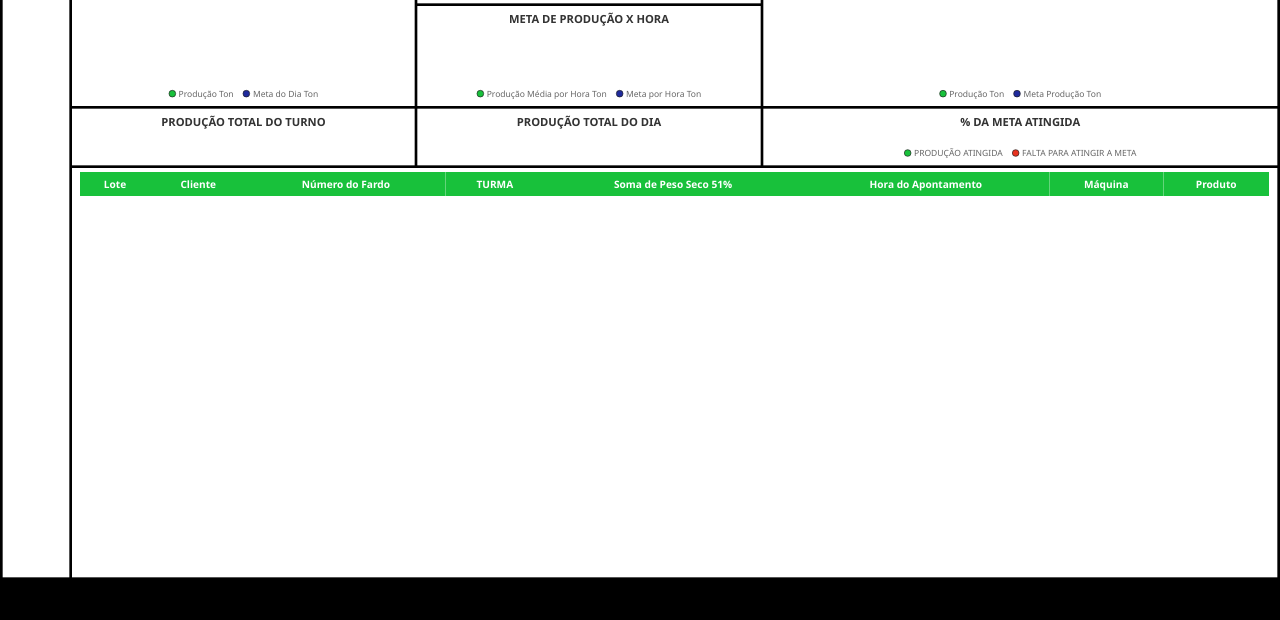
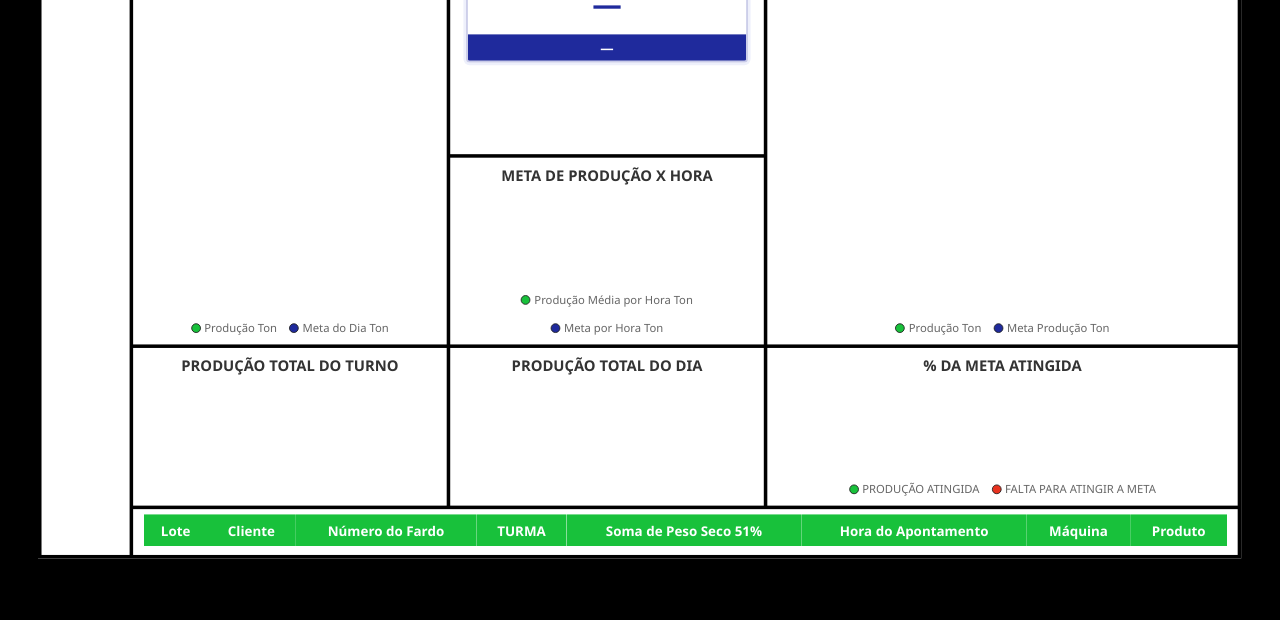
Before and after one commit to TIforest/Gestao-a-Vista-de-Producao-Revita, a website: page public/index.html in a window 1280 px wide. Shown: the part 180-800 px from the top of the page. Drawn offline with Linux system fonts and the light colour scheme; no server answers.

Commit message:
TV: quadro de 1366x768, tabela com os 3 ultimos fardos e margem anti-corte
O quadro de 1920x1080 ficava pequeno demais quando reduzido pra TV, e a TV
cortava as bordas (botao Atualizar, coluna Produto). Agora o quadro e
desenhado em 1366x768 (letras no tamanho de um monitor comum), a tabela
mostra so os 3 ultimos fardos (como o BI) e sobra se distribui entre os
graficos de cima. ajustarEscala deixa 3% de folga em cada borda por padrao
(?margem=5 ou ?margem=0 pela URL pra ajustar sem deploy).

Co-Authored-By: Claude Fable 5.1 <noreply@anthropic.com>

```diff
--- a/public/app.js
+++ b/public/app.js
@@ -425,8 +425,18 @@
   });
 
   // "Ajustar à página" (ver .tela no styles.css): em tela grande, escala o
-  // quadro fixo de 1920x1080 pra caber na janela e centraliza as sobras.
+  // quadro fixo de 1366x768 pra caber na janela e centraliza as sobras.
   // Em celular (< 901px) o quadro fica no fluxo normal, sem escala.
+  //
+  // Margem de segurança: TV costuma "cortar" uns 2-5% de cada borda
+  // (overscan) — vimos isso na TV da fábrica, que comia o botão Atualizar
+  // e a coluna Produto. Por padrão deixa 3% de folga em cada lado; dá pra
+  // ajustar pela URL sem mexer no código: ?margem=5 (em %), ou ?margem=0.
+  const QUADRO_W = 1366;
+  const QUADRO_H = 768;
+  const margemParam = Number(new URLSearchParams(window.location.search).get("margem"));
+  const MARGEM = (Number.isFinite(margemParam) && window.location.search.includes("margem=") ? margemParam : 3) / 100;
+
   function ajustarEscala() {
     const tela = document.getElementById("tela");
     if (window.innerWidth < 901) {
@@ -435,10 +445,12 @@
       tela.style.top = "";
       return;
     }
-    const escala = Math.min(window.innerWidth / 1920, window.innerHeight / 1080);
+    const larguraUtil = window.innerWidth * (1 - 2 * MARGEM);
+    const alturaUtil = window.innerHeight * (1 - 2 * MARGEM);
+    const escala = Math.min(larguraUtil / QUADRO_W, alturaUtil / QUADRO_H);
     tela.style.transform = "scale(" + escala + ")";
-    tela.style.left = Math.max(0, (window.innerWidth - 1920 * escala) / 2) + "px";
-    tela.style.top = Math.max(0, (window.innerHeight - 1080 * escala) / 2) + "px";
+    tela.style.left = Math.max(0, (window.innerWidth - QUADRO_W * escala) / 2) + "px";
+    tela.style.top = Math.max(0, (window.innerHeight - QUADRO_H * escala) / 2) + "px";
   }
   window.addEventListener("resize", ajustarEscala);
   ajustarEscala();
--- a/public/styles.css
+++ b/public/styles.css
@@ -30,19 +30,21 @@ body {
 }
 
 /* "Ajustar à página", como o Power BI: em tela grande (TV/monitor) o painel
-   é desenhado num quadro fixo de 1920x1080 e o app.js reduz/amplia o quadro
+   é desenhado num quadro fixo de 1366x768 (tamanho de monitor comum — é o
+   que define o tamanho relativo das letras) e o app.js reduz/amplia o quadro
    inteiro (transform: scale) pra caber na janela, mantendo as proporções.
    Assim a TV mostra exatamente o mesmo layout do computador — inclusive a
-   tabela de apontamentos embaixo, que numa TV com resolução menor ficava
-   fora da tela. Sobras (tela que não é 16:9) ficam pretas. */
+   tabela de apontamentos embaixo. Sobras (tela que não é 16:9) e a margem
+   de segurança contra o corte de borda da TV (ver ajustarEscala) ficam
+   pretas. */
 @media (min-width: 901px) {
   html, body { height: 100%; overflow: hidden; background: var(--bi-preto); }
   .tela {
     position: absolute;
     top: 0;
     left: 0;
-    width: 1920px;
-    height: 1080px;
+    width: 1366px;
+    height: 768px;
     transform-origin: top left;
     background: var(--bi-branco);
     display: flex;
@@ -98,12 +100,12 @@ body {
   gap: 4px;
   padding: 4px;
   background: var(--bi-preto);
-  /* Ocupa exatamente a altura que sobra abaixo do topo (no quadro de
-     1080px): tudo aparece sem rolagem, e só a tabela (última linha da
-     grade) rola por dentro. */
+  /* Ocupa exatamente a altura que sobra abaixo do topo: a tabela (última
+     linha) fica do tamanho das suas 3 linhas, e o que sobra se distribui
+     entre as outras três linhas da grade. */
   flex: 1;
   min-height: 0;
-  grid-template-rows: auto auto auto minmax(0, 1fr);
+  grid-template-rows: auto auto auto max-content;
 }
 
 .panel {
@@ -151,14 +153,14 @@ body {
 .turma-box:hover { background: #e9fbe9; }
 .turma-box.active { background: var(--bi-verde); color: var(--bi-branco); }
 
-.producao-turma-panel { grid-area: producaoTurma; min-height: 280px; }
+.producao-turma-panel { grid-area: producaoTurma; }
 .mes-panel { grid-area: mes; align-items: center; justify-content: flex-start; text-align: center; }
 .desaguadoras-panel { grid-area: desaguadoras; }
-.hora-panel { grid-area: hora; min-height: 150px; }
+.hora-panel { grid-area: hora; }
 .turno-panel { grid-area: turno; }
 .dia-panel { grid-area: dia; }
 .meta-atingida-panel { grid-area: metaAtingida; }
-.tabela-panel { grid-area: tabela; min-height: 0; padding-top: 6px; }
+.tabela-panel { grid-area: tabela; padding-top: 6px; }
 
 /* --- produção acumulada do mês --- */
 .mes-box {
@@ -188,7 +190,7 @@ body {
 
 /* --- gráficos de barras em par (produção verde sobre meta azul) --- */
 .pbar-chart { display: flex; flex-direction: column; justify-content: center; gap: 22px; flex: 1; padding: 6px 0; }
-.pbar-chart--tall { gap: 20px; }
+.pbar-chart--tall { gap: 16px; }
 .pbar-row { display: flex; align-items: center; gap: 10px; }
 .pbar-row.clickable { cursor: pointer; }
 .pbar-row.selected .pbar-label { color: var(--bi-verde); }
@@ -265,7 +267,7 @@ body {
 .meta-ticks { display: flex; justify-content: space-between; margin-left: 34px; font-size: 0.85rem; font-weight: 800; color: var(--bi-texto); }
 
 /* --- tabela --- */
-.table-wrap { overflow: auto; flex: 1; min-height: 0; }
+.table-wrap { overflow: visible; }
 table { width: 100%; border-collapse: collapse; font-size: 0.95rem; }
 thead th {
   background: var(--bi-verde); color: var(--bi-branco);
@@ -311,6 +313,5 @@ tbody tr:nth-child(even) { background: #f0f0f0; }
 
   .pbar-label, .pbar-chart--wide .pbar-label { width: 70px; font-size: 0.78rem; }
   .pbar-text { font-size: 0.8rem; }
-  .producao-turma-panel { min-height: 0; }
-  .table-wrap { max-height: 60vh; }
+  .table-wrap { overflow-x: auto; }
 }
--- a/src/lib/dashboard.ts
+++ b/src/lib/dashboard.ts
@@ -187,7 +187,7 @@ export async function buildDashboardPayload(env: Env, filters: DashboardFilters)
   const ultimosRows = await env.DB.prepare(
     `SELECT lote, cliente, numero_fardo, turma, peso_seco, data_hora, maquina, produto
      FROM apontamentos WHERE ${ultimosConds.join(" AND ")}
-     ORDER BY data_hora DESC LIMIT 10`
+     ORDER BY data_hora DESC LIMIT 3`
   )
     .bind(...ultimosArgs)
     .all();
```
